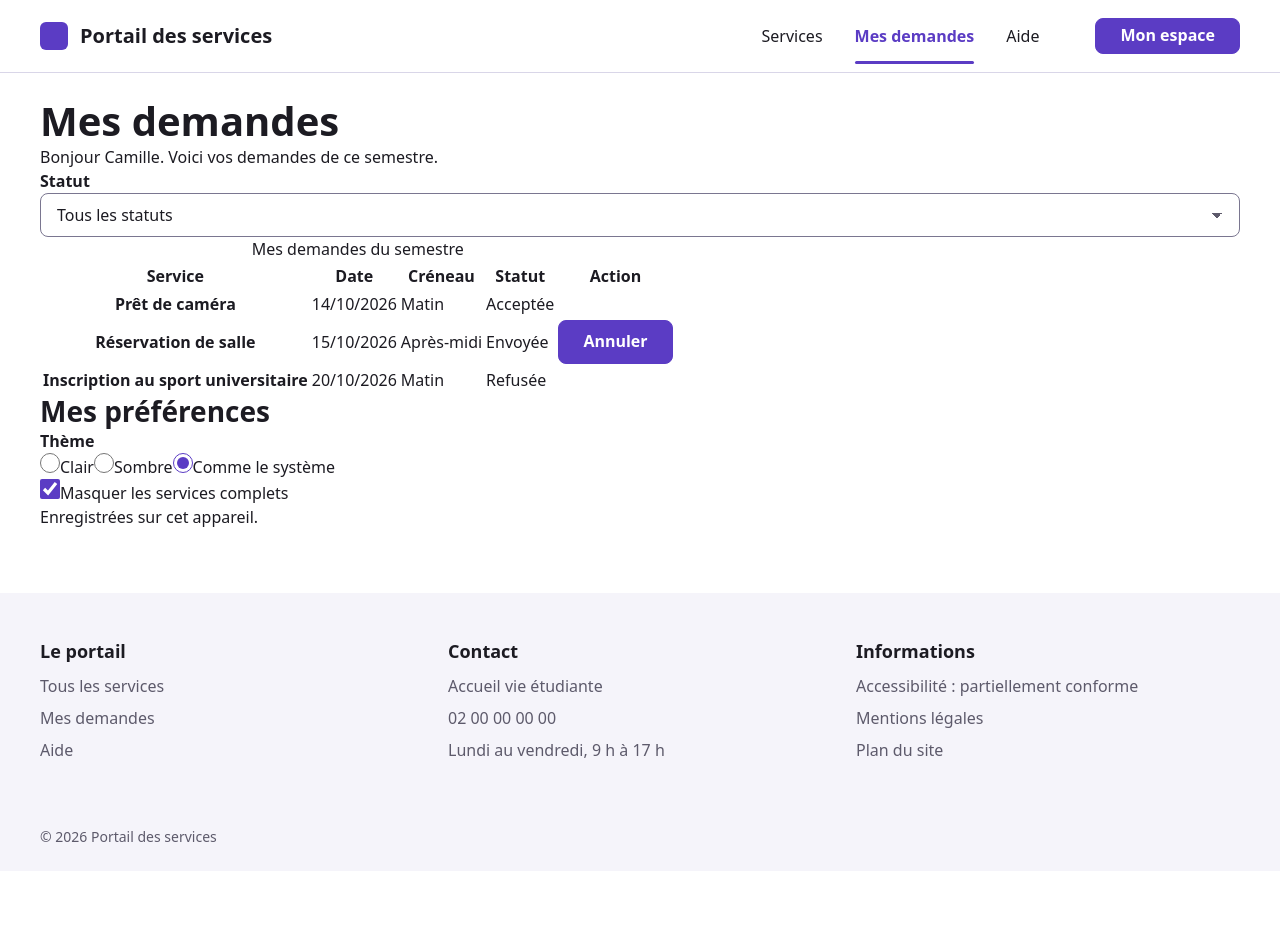
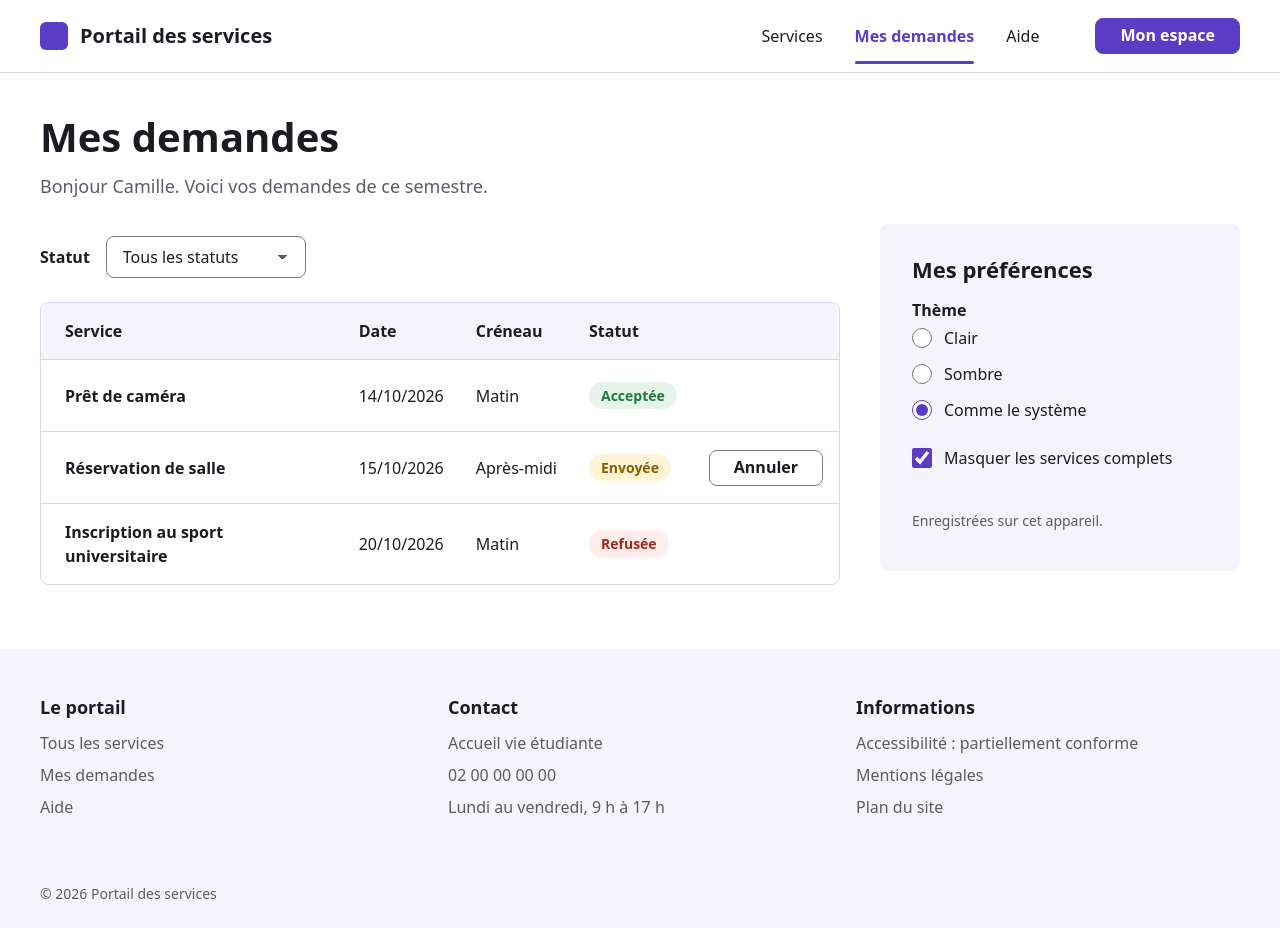
Before and after one commit to TheotimALBERTEAU/ProjetFrontEnd, an Angular app: page /espace in a window 1280 px wide. Before the commit the page ends 871 px from the top, so only its background shows below. Built offline with nearby package versions, Linux system fonts and the light colour scheme.

Commit message:
feat : css espace

```diff
--- a/src/app/pages/espace/espace.html
+++ b/src/app/pages/espace/espace.html
@@ -1,20 +1,23 @@
 <h1>Mes demandes</h1>
-<p>Bonjour Camille. Voici vos demandes de ce semestre.</p>
+<p class="intro">Bonjour Camille. Voici vos demandes de ce semestre.</p>
 
+<div class="filtre">
   <label for="statut">Statut</label>
   <select id="statut" name="statut">
     <option>Tous les statuts</option>
   </select>
+</div>
 
+<div class="tableau" role="region" aria-labelledby="tableau-titre" tabindex="0">
   <table>
-  <caption>Mes demandes du semestre</caption>
+    <caption id="tableau-titre" class="visually-hidden">Mes demandes du semestre</caption>
     <thead>
       <tr>
         <th scope="col">Service</th>
         <th scope="col">Date</th>
         <th scope="col">Créneau</th>
         <th scope="col">Statut</th>
-      <th scope="col">Action</th>
+        <th scope="col"><span class="visually-hidden">Action</span></th>
       </tr>
     </thead>
     <tbody>
@@ -23,28 +26,31 @@
           <th scope="row">{{ demande.service }}</th>
           <td>{{ demande.date }}</td>
           <td>{{ demande.creneau }}</td>
-        <td><span>{{ demande.statut }}</span></td>
+          <td><span class="badge" [attr.data-statut]="demande.code">{{ demande.statut }}</span></td>
           <td>
             @if (demande.annulable) {
-            <button type="button" [attr.aria-label]="'Annuler la demande : ' + demande.service">Annuler</button>
+              <button type="button" class="bouton-neutre" [attr.aria-label]="'Annuler la demande : ' + demande.service">Annuler</button>
             }
           </td>
         </tr>
       }
     </tbody>
   </table>
+</div>
 
-<aside>
+<aside class="encadre">
   <h2>Mes préférences</h2>
   <form>
-    <fieldset>
+    <fieldset class="choix">
       <legend>Thème</legend>
       <input type="radio" id="clair" name="theme" value="clair" /> <label for="clair">Clair</label>
       <input type="radio" id="sombre" name="theme" value="sombre" /> <label for="sombre">Sombre</label>
       <input type="radio" id="systeme" name="theme" value="systeme" checked /> <label for="systeme">Comme le système</label>
     </fieldset>
+    <div class="choix">
       <input type="checkbox" id="masquer-complets" name="masquer-complets" checked />
       <label for="masquer-complets">Masquer les services complets</label>
+    </div>
     <p>Enregistrées sur cet appareil.</p>
   </form>
 </aside>
--- a/src/app/pages/espace/espace.scss
+++ b/src/app/pages/espace/espace.scss
@@ -0,0 +1,128 @@
+:host {
+  display: grid;
+  grid-template-columns: minmax(0, 1fr);
+  gap: var(--espace-4) 40px;
+  align-items: start;
+}
+
+h1 {
+  margin-top: var(--espace-4);
+}
+
+.intro {
+  font-size: var(--taille-intro);
+  color: var(--couleur-texte-secondaire);
+}
+
+.filtre {
+  display: flex;
+  align-items: center;
+  gap: var(--espace-4);
+  margin-top: var(--espace-3);
+
+  select {
+    width: 200px;
+    min-height: 40px;
+  }
+}
+
+.tableau {
+  overflow-x: auto;
+  border: 1px solid var(--couleur-bordure);
+  border-radius: var(--rayon);
+}
+
+table {
+  width: 100%;
+  min-width: 600px;
+  border-collapse: collapse;
+}
+
+th,
+td {
+  padding: var(--espace-4);
+  text-align: left;
+  white-space: nowrap;
+}
+
+th:first-child {
+  padding-left: var(--espace-5);
+  white-space: normal;
+}
+
+thead th {
+  font-weight: 700;
+  background: var(--couleur-fond-section);
+}
+
+tbody tr {
+  border-top: 1px solid var(--couleur-bordure);
+}
+
+tbody th,
+tbody td {
+  height: 72px;
+}
+
+tbody th {
+  font-weight: 700;
+}
+
+td:last-child {
+  text-align: right;
+}
+
+td button {
+  min-height: 36px;
+  padding: var(--espace-1) var(--espace-5);
+}
+
+aside form {
+  display: flex;
+  flex-direction: column;
+  gap: var(--espace-5);
+}
+
+.choix {
+  display: grid;
+  grid-template-columns: auto 1fr;
+  align-items: center;
+  gap: var(--espace-3);
+
+  legend {
+    margin-bottom: var(--espace-1);
+  }
+}
+
+aside p {
+  margin-top: var(--espace-4);
+  font-size: var(--taille-petit);
+  color: var(--couleur-texte-secondaire);
+}
+
+@media (min-width: 64em) {
+  :host {
+    grid-template-columns: minmax(0, 1fr) 360px;
+    row-gap: var(--espace-5);
+  }
+
+  h1,
+  .intro {
+    grid-column: 1 / -1;
+  }
+
+  h1 + .intro {
+    margin-top: calc(-1 * var(--espace-3));
+  }
+
+  .filtre,
+  .tableau {
+    grid-column: 1;
+  }
+
+  aside {
+    grid-column: 2;
+    grid-row: 3 / span 2;
+    padding: var(--espace-6) var(--espace-6) 40px;
+  }
+}
--- a/src/app/pages/espace/espace.ts
+++ b/src/app/pages/espace/espace.ts
@@ -15,6 +15,7 @@ export class Espace {
     date: formaterDate(d.date),
     creneau: LIBELLES_CRENEAU[d.creneau],
     statut: LIBELLES_STATUT[d.statut],
+    code: d.statut,
     annulable: d.statut === 'envoyee',
   }));
 }
```
Lines whose indentation alone changed are shown as unchanged.
